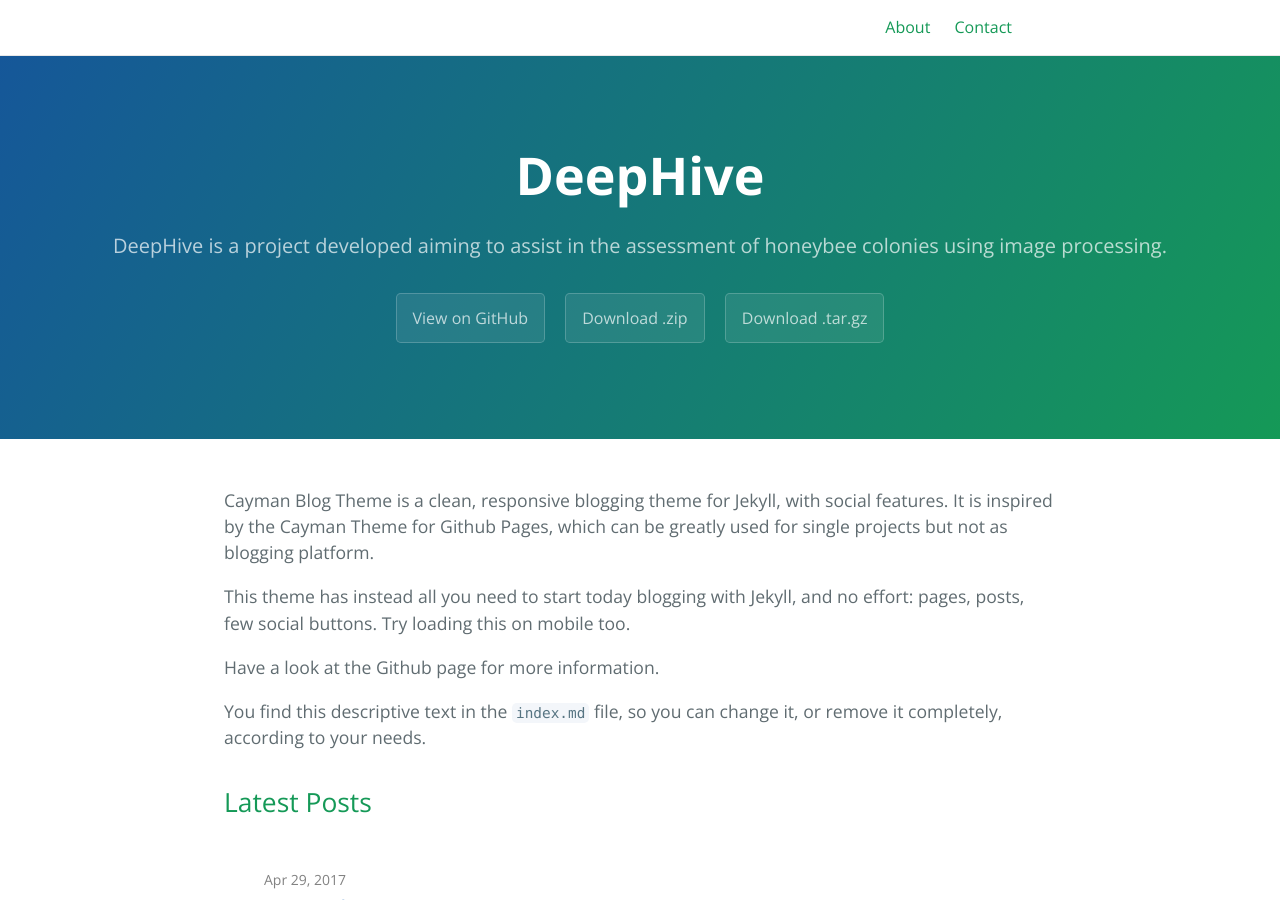
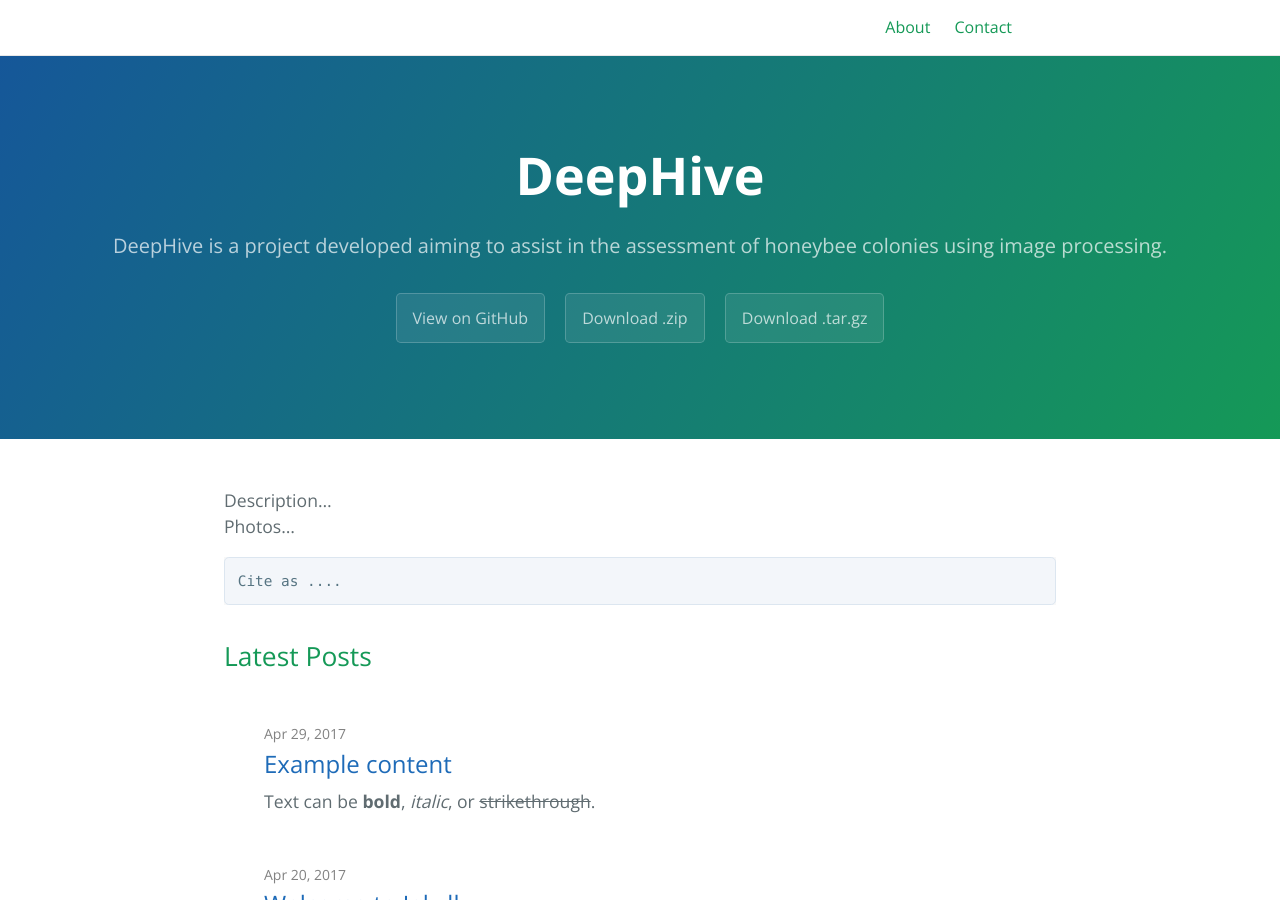
Before and after one commit to avsthiago/DeepBee, a Jekyll site: the page built from index.md, in a window 1280 px wide and 900 px high. Built offline with Jekyll 4.4.1, drawn with Linux system fonts in a browser that asks for light colours.

Commit message:
Update index.md
Home editions

````diff
--- a/index.md
+++ b/index.md
@@ -8,10 +8,9 @@
 layout: home
 ---
 
-Cayman Blog Theme is a clean, responsive blogging theme for Jekyll, with social features. It is inspired by the Cayman Theme for Github Pages, which can be greatly used for single projects but not as blogging platform.
+Description...<br />
+Photos...
 
-This theme has instead all you need to start today blogging with Jekyll, and no effort: pages, posts, few social buttons. Try loading this on mobile too.
-
-Have a look at the Github page for more information.
-
-You find this descriptive text in the `index.md` file, so you can change it, or remove it completely, according to your needs.
+```
+Cite as ....
+```
````
